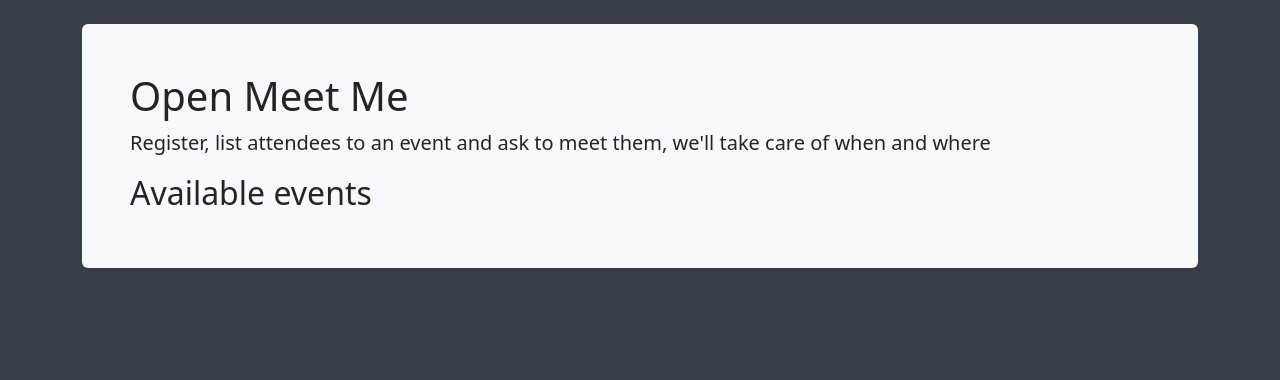
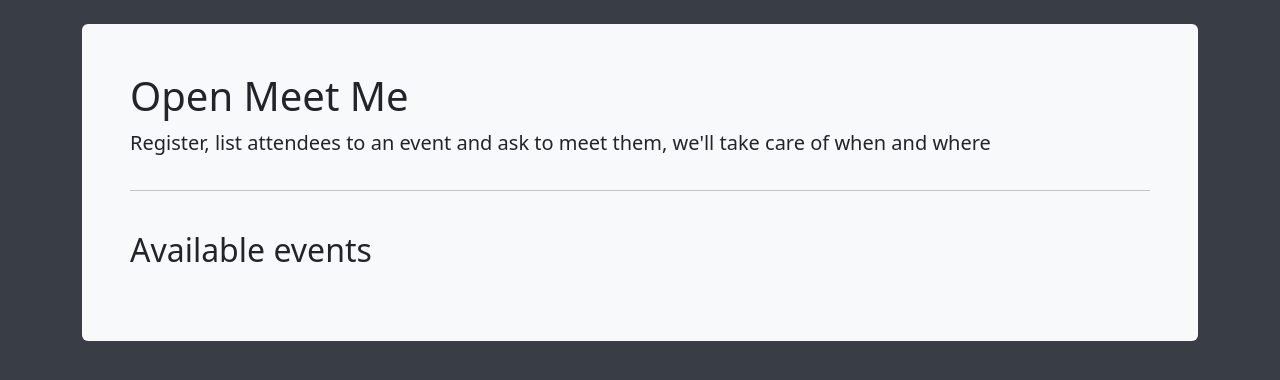
Before and after one commit to icovada/open-meetme-tool, a Django app: page / in a window 1280 px wide. Shown: the part 58-438 px from the top of the page. Run offline with Django 4.2, Linux system fonts and the light colour scheme; data that the repository does not hold is empty.

Commit message:
Padding - breathe!

```diff
--- a/meetme/meetme_app/templates/meetme_app/index.html
+++ b/meetme/meetme_app/templates/meetme_app/index.html
@@ -4,8 +4,9 @@
 <main class="container">
   <div class="bg-light p-5 rounded">
     <h1>Open Meet Me</h1>
-    <p class="lead">Register, list attendees to an event and ask to meet them, we'll take care of when and where</p>
-    <h2>Available events</h2>
+    <p class="lead pb-3">Register, list attendees to an event and ask to meet them, we'll take care of when and where</p>
+    <hr class="pb-4">
+    <h2 class="pb-3">Available events</h2>
     {% for event in events %}
     <div class="card p-2 m-3">
       <div class="card-body d-flex">
```
